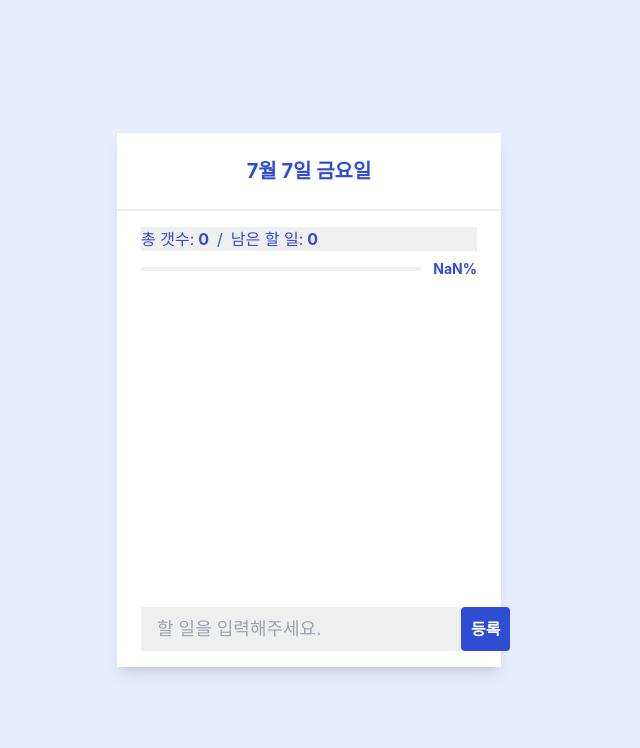
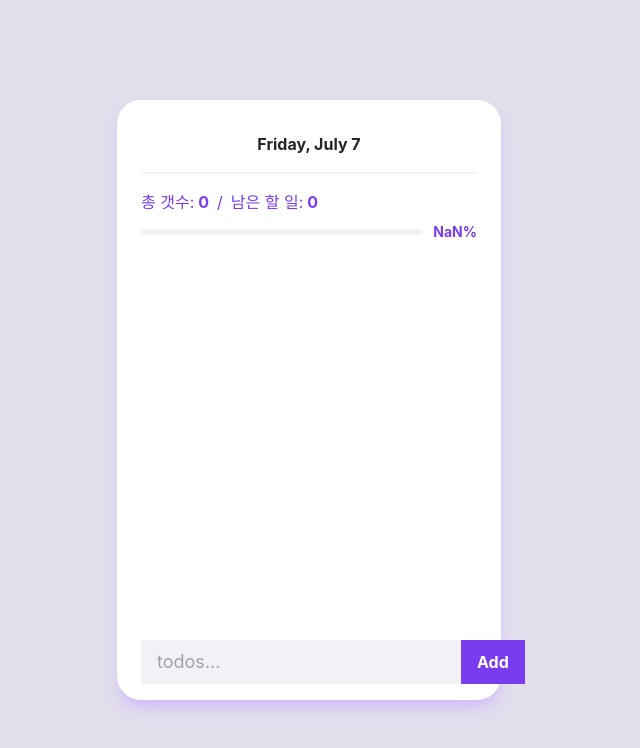
Before and after one commit to deepbm/to-do-list, a React (Create React App) app: page / in a window 1280 px wide. Shown: the top 748 px of the page, without its empty margins (331-971 px from the left). Built offline with nearby package versions, Linux system fonts and the light colour scheme; the HTML template or start-up script is replaced by a standard one.

Commit message:
Update: style

```diff
--- a/src/components/AddForm.jsx
+++ b/src/components/AddForm.jsx
@@ -10,8 +10,8 @@ export default function AddForm({ onAdd }) {
       alert('글자수를 확인해주세요.');
       setText('');
       return;
-    } else if (addText.length > 25) {
-      alert('20자 이내로 작성해주세요.');
+    } else if (addText.length > 100) {
+      alert('100자 이내로 작성해주세요.');
       return;
     }
     const newTodo = { id: uuidv4(), text, status: 'active' };
@@ -22,15 +22,15 @@ export default function AddForm({ onAdd }) {
   return (
     <form className='flex' onSubmit={handleSubmit}>
       <input
-        className='grow p-2 px-4 bg-lightBlue outline-none border-slate-400 text-lg'
+        className='grow p-2 px-4 bg-lightGray outline-none border-slate-400 text-lg'
         type='text'
         name='text'
         value={text}
         onChange={e => setText(e.target.value)}
-        placeholder='할 일을 입력해주세요.'
+        placeholder='todos...'
       />
-      <button className='px-2.5 bg-brand rounded text-white font-bold break-keep' type='submit'>
-        등록
+      <button className='px-4 bg-brand text-white font-bold break-keep' type='submit'>
+        Add
       </button>
     </form>
   );
--- a/src/components/Header.jsx
+++ b/src/components/Header.jsx
@@ -3,7 +3,7 @@ import { getCurrentDate } from '../utils/getCurrentDate';
 
 export default function Header() {
   return (
-    <header className='p-6 border-b-2 border-lightBlue text-center text-brand text-xl font-bold'>
+    <header className='mx-6 p-4 pt-8 border-b-2 border-lightGray text-center text-gray font-bold'>
       <h1>{getCurrentDate()}</h1>
     </header>
   );
--- a/src/components/ToDoList.jsx
+++ b/src/components/ToDoList.jsx
@@ -23,14 +23,13 @@ export default function ToDoList() {
   };
 
   useEffect(() => {
-    setCompleted(todos.filter(todo => todo.status === 'active').length);
-
+    setCompleted(todos.filter(todo => todo.status === 'completed').length);
     localStorage.setItem('todos', JSON.stringify(todos));
   }, [todos]);
 
   useEffect(() => {
     const total = todos.length;
-    setBar(((total - completed) / total) * 100);
+    setBar((completed / total) * 100);
   }, [completed, todos]);
 
   return (
@@ -43,15 +42,15 @@ export default function ToDoList() {
         <span className='text-center font-bold'>{completed}</span>
       </div>
       <div className='flex items-center gap-3'>
-        <div className='w-full h-1 bg-lightBlue'>
+        <div className='w-full h-1.5 bg-lightGray rounded-md'>
           <div
-            className='h-1 bg-brand transition-all ease-in-out duration-300'
+            className='h-1.5 rounded-md bg-brand transition-all ease-in-out duration-300'
             style={{ width: `${bar}%` }}
           ></div>
         </div>
         <span className='text-sm text-brand font-bold'>{Math.round(bar)}%</span>
       </div>
-      <ul className='invisible-scrollbar grow overflow-y-auto my-4'>
+      <ul className='mostly-customized-scrollbar grow overflow-y-auto my-4 p-2'>
         {todos.length > 0 &&
           todos.map(todo => (
             <ToDoListItem
--- a/src/components/ToDoListItem.jsx
+++ b/src/components/ToDoListItem.jsx
@@ -13,7 +13,7 @@ export default function ToDoListItem({ todo, todo: { id, text, status }, onUpdat
   return (
     <li className='flex items-center mb-3 text-lg'>
       <input
-        className='w-4 h-4 mr-1 accent-brand rounded'
+        className='w-4 h-4 mr-2 accent-brand rounded'
         type='checkbox'
         id={id}
         name='text'
@@ -21,8 +21,8 @@ export default function ToDoListItem({ todo, todo: { id, text, status }, onUpdat
         defaultChecked={status === 'completed'}
       />
       <label
-        className='flex-1 px-1 line-clamp-1 break-words text-brand'
-        style={{ color: status === 'completed' ? '#ddd' : '#2f4dd3' }}
+        className='flex-1 px-1 line-clamp-2 break-words text-[#515151] font-medium'
+        style={{ textDecorationLine: status === 'completed' ? 'line-through' : 'none' }}
         htmlFor={id}
       >
         {text}
--- a/src/index.css
+++ b/src/index.css
@@ -8,7 +8,7 @@ body {
     'Cantarell', 'Fira Sans', 'Droid Sans', 'Helvetica Neue', sans-serif;
   -webkit-font-smoothing: antialiased;
   -moz-osx-font-smoothing: grayscale;
-  @apply flex justify-center items-center w-screen h-screen bg-[#e6edfd];
+  @apply flex justify-center items-center w-screen h-screen bg-[#E2DEEC];
 }
 
 code {
@@ -16,13 +16,23 @@ code {
 }
 
 #root {
-  @apply flex flex-col w-full md:w-96 h-full md:h-2/3 shadow-lg bg-white;
+  @apply flex flex-col w-full md:w-96 h-full md:h-3/4 shadow-lg shadow-[#D1BDFA] bg-white md:rounded-3xl;
 }
 
 input[type='checkbox'] {
-  border: 1px solid #ddd;
+  appearance: none;
+  border: 1px solid #dcc4ff;
 }
 
-.invisible-scrollbar::-webkit-scrollbar {
-  display: none;
+input[type='checkbox']:checked {
+  appearance: auto;
 }
+
+.mostly-customized-scrollbar::-webkit-scrollbar {
+  width: 2px;
+  background-color: #f2f2f6;
+}
+
+.mostly-customized-scrollbar::-webkit-scrollbar-thumb {
+  background: #793def;
+}
--- a/src/utils/getCurrentDate.js
+++ b/src/utils/getCurrentDate.js
@@ -1,6 +1,6 @@
 export function getCurrentDate() {
+  const options = { weekday: 'long', month: 'long', day: 'numeric' };
   const d = new Date();
-  const week = ['일', '월', '화', '수', '목', '금', '토'];
 
-  return `${d.getMonth() + 1}월 ${d.getDate()}일 ${week[d.getDay()]}요일`;
+  return d.toLocaleDateString('en-US', options);
 }
--- a/tailwind.config.js
+++ b/tailwind.config.js
@@ -4,8 +4,10 @@ module.exports = {
   theme: {
     extend: {
       colors: {
-        brand: '#2f4dd3',
-        lightBlue: '#efefef',
+        brand: '#793DEF',
+        gray: '#252525',
+        lightGray: '#f2f2f6',
+        lightPurple: '#dcc4ff',
       },
     },
   },
```
